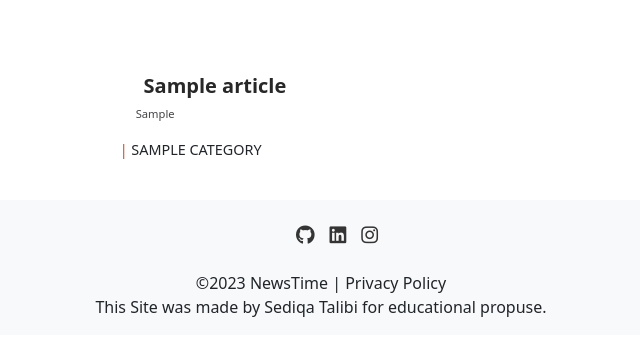
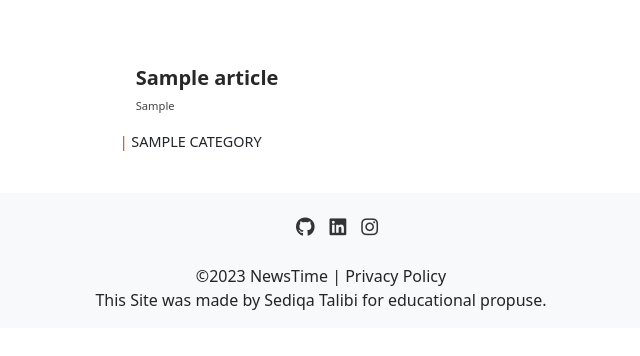
Before and after one commit to sediqa01/News-Aggregator, a Django app: page / in a window 1280 px wide. Shown: the part 103-459 px from the top of the page, without its empty margins (319-959 px from the left). Run offline with Django 3.2, Linux system fonts and the light colour scheme; tables that the repository leaves empty hold one stand-in row (values such as "Sample post"); some libraries are stand-ins or nearby versions.

Commit message:
Remove margin from card-title

```diff
--- a/static/css/style.css
+++ b/static/css/style.css
@@ -51,7 +51,6 @@
   }
 
 .card-title {
-    margin: 3% 3%;
     font-weight: 650;
     color: #292828;
 }
@@ -74,7 +73,7 @@
 
 }
 .c-color {
-    color: #cf4b1f;
+    color: #d83c08;
 }
 
 .category-name {
```
